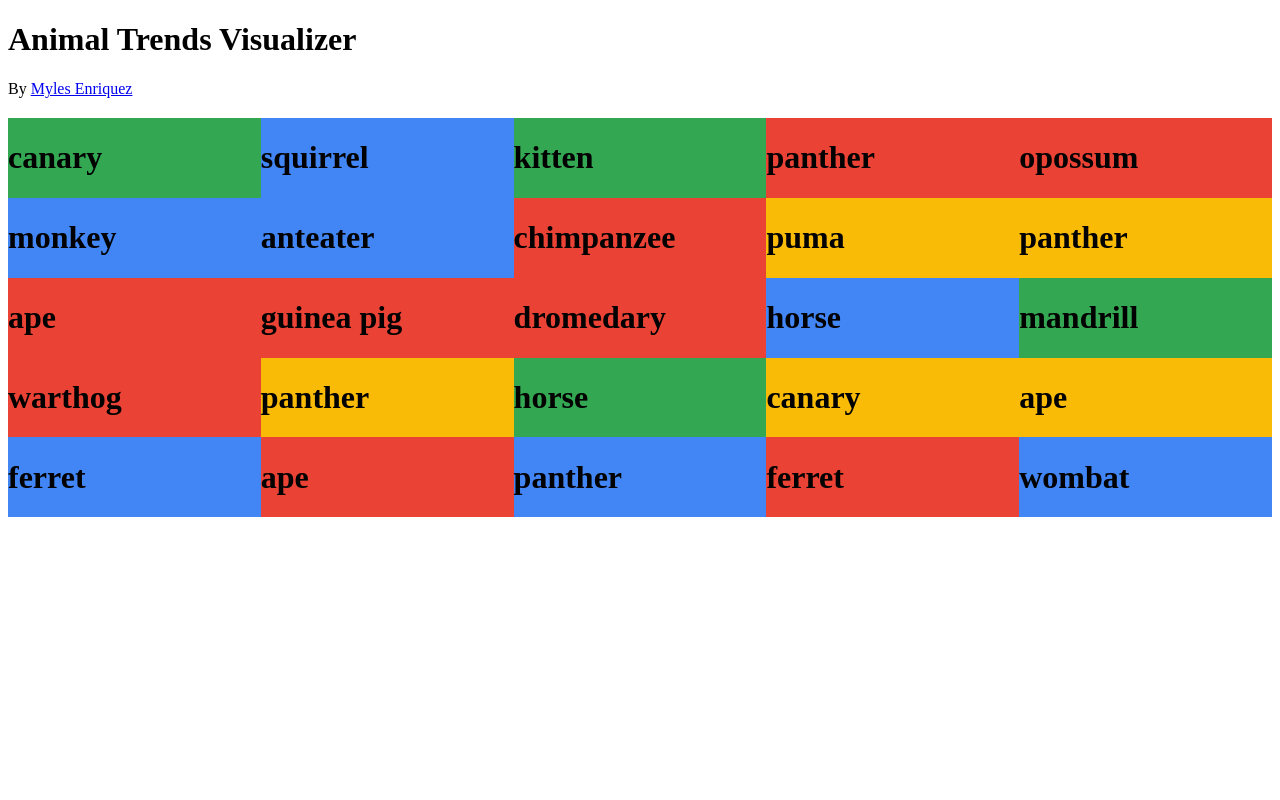
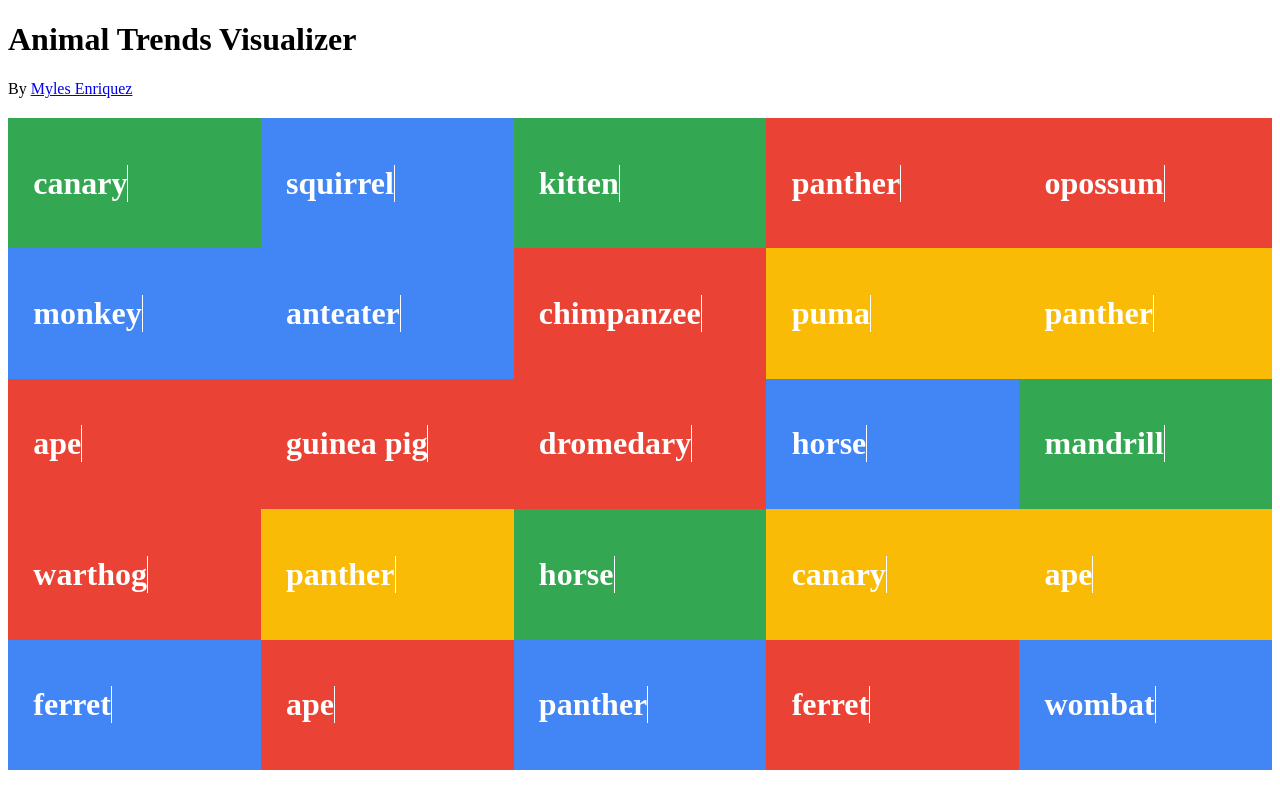
Before and after one commit to enriquezm/google-trends-visualizer, a React (Create React App) app: page / in a window 1280 px wide. Built offline with nearby package versions, Linux system fonts and the light colour scheme.

Commit message:
Create styled-component.

```diff
--- a/src/components/Box.js
+++ b/src/components/Box.js
@@ -3,7 +3,23 @@
 // Box controls its entry/exit animation
 // Box controls its text animation
 import React from 'react';
+import styled from 'styled-components';
 import './Box.css';
+
+const Container = styled.div`
+    padding: 10%;
+    display: flex;
+    justify-content: flex-start;
+`;
+const AnimatedText = styled.h1`
+  overflow: hidden;
+  border-right: 0.5px solid white;
+  white-space: nowrap;
+  letter-spacing: 0.75;
+  animation:
+    typing 3s steps(25, end),
+    blink-caret .75s step-end infinite;
+`;
 
 class Box extends React.Component {
     constructor(props) {
@@ -15,9 +31,9 @@ class Box extends React.Component {
     }
     render() {
         return (
-            <div className={`box ${this.state.bgColor}`}>
-                <h1>{ this.state.text }</h1>
-            </div>
+            <Container className={`box ${this.state.bgColor}`}>
+                <AnimatedText className="animated-text">{ this.state.text }</AnimatedText>
+            </Container>
         )
     }
 }
```
